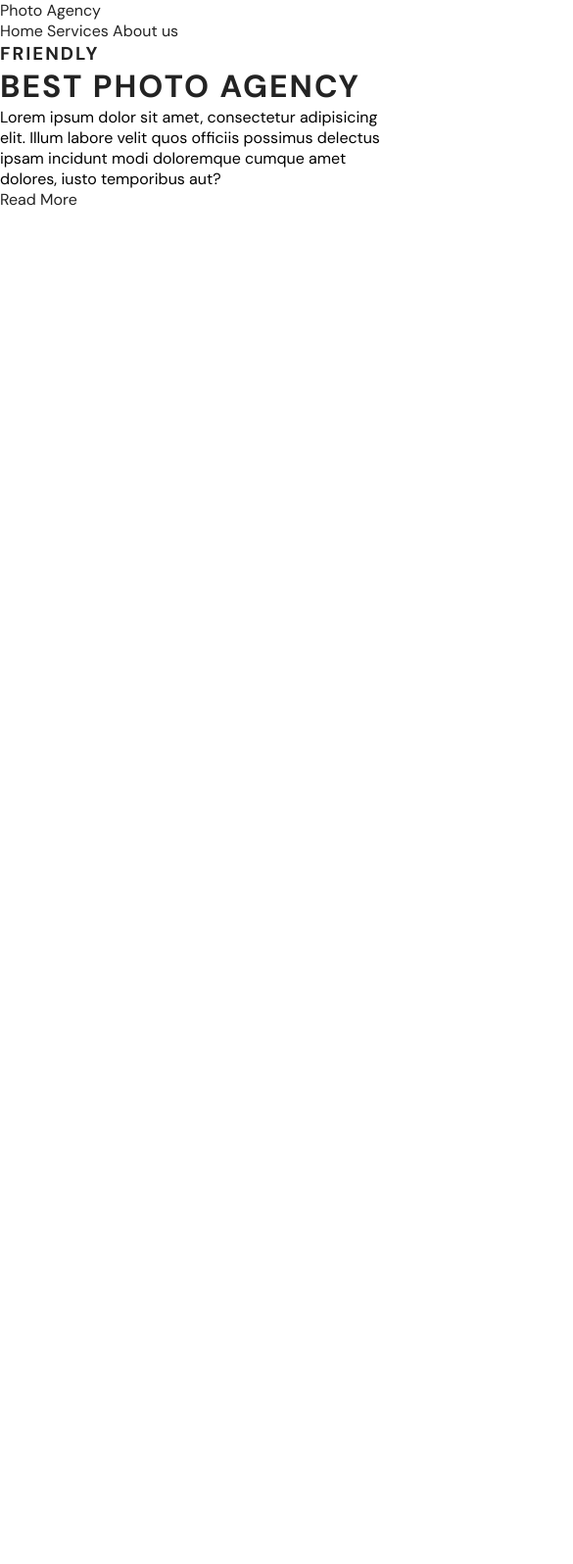
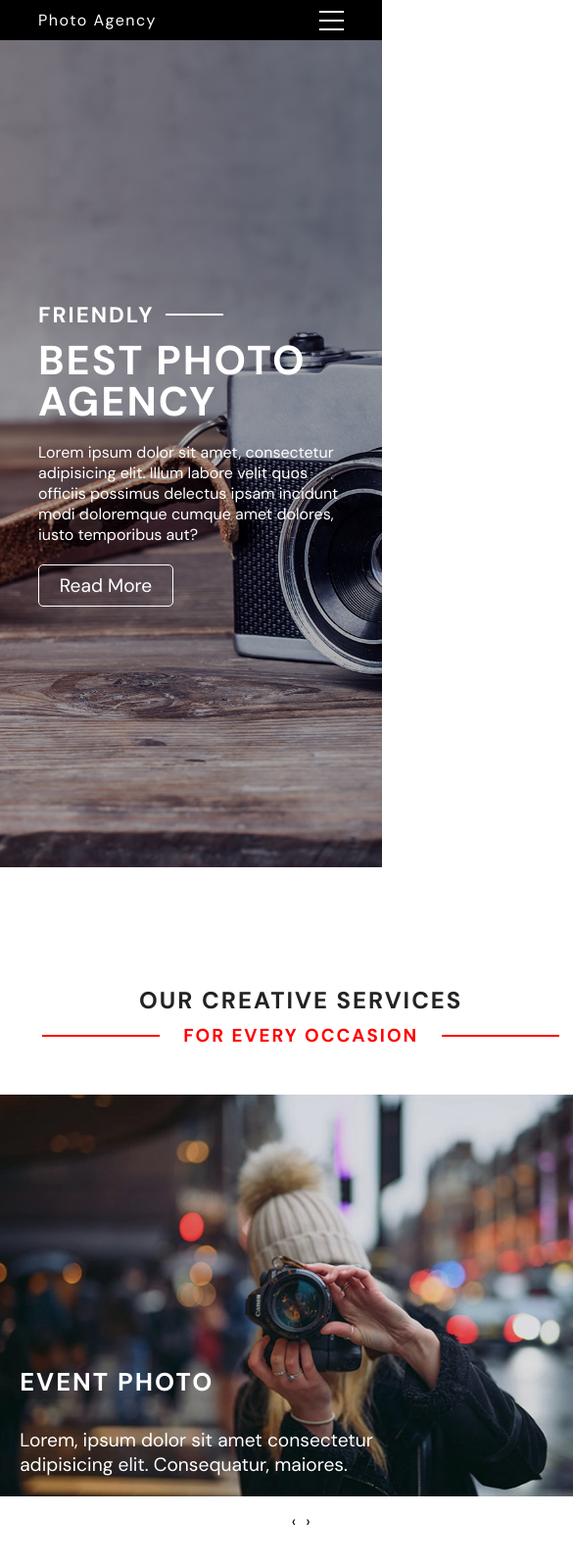
Before and after one commit to paparazzit/radionica, a plain HTML site: page index.html in a window 390 px wide. Shown: the top 1596 px of the page at 98% size, 585 px wide, since content can reach past the window. Before the commit the page ends 844 px from the top, so only its background shows below. Drawn offline with nearby package versions, Linux system fonts and the light colour scheme.

Commit message:
gotov kod

```diff
--- a/index.html
+++ b/index.html
@@ -30,20 +30,77 @@
 
 		<!-- HEADER -->
 		<header id="home">
+			<div class="container-fluid">
 				<hgroup>
 					<h3>Friendly</h3>
 					<h1>Best photo agency</h1>
 					<p>
-					Lorem ipsum dolor sit amet, consectetur adipisicing elit. Illum labore
-					velit quos officiis possimus delectus ipsam incidunt modi doloremque
-					cumque amet dolores, iusto temporibus aut?
+						Lorem ipsum dolor sit amet, consectetur adipisicing elit. Illum
+						labore velit quos officiis possimus delectus ipsam incidunt modi
+						doloremque cumque amet dolores, iusto temporibus aut?
 					</p>
 					<a href="#" class="btn btn-info">Read More</a>
 				</hgroup>
+			</div>
 		</header>
 
 		<!-- SERVICES -->
+		<section id="services">
+			<div class="container">
+				<hgroup class="service-header">
+					<h2>Our creative services</h2>
+					<h3 class="accents">For every occasion</h3>
+				</hgroup>
 
+				<div class="service-wrapper">
+					<div class="owl-carousel owl-theme">
+						<div class="item">
+							<img src="img/item1.jpg" alt="" />
+							<div class="hover-pop">
+								<h3>Event photo</h3>
+								<p>
+									Lorem, ipsum dolor sit amet consectetur adipisicing elit.
+									Consequatur, maiores.
+								</p>
+							</div>
+						</div>
+
+						<div class="item">
+							<img src="img/item2.jpg" alt="" />
+							<div class="hover-pop">
+								<h3>Event photo</h3>
+								<p>
+									Lorem, ipsum dolor sit amet consectetur adipisicing elit.
+									Consequatur, maiores.
+								</p>
+							</div>
+						</div>
+
+						<div class="item">
+							<img src="img/item3.jpg" alt="" />
+							<div class="hover-pop">
+								<h3>Event photo</h3>
+								<p>
+									Lorem, ipsum dolor sit amet consectetur adipisicing elit.
+									Consequatur, maiores.
+								</p>
+							</div>
+						</div>
+
+						<div class="item">
+							<img src="img/item4.jpg" alt="" />
+							<div class="hover-pop">
+								<h3>Event photo</h3>
+								<p>
+									Lorem, ipsum dolor sit amet consectetur adipisicing elit.
+									Consequatur, maiores.
+								</p>
+							</div>
+						</div>
+					</div>
+				</div>
+			</div>
+		</section>
 		<!-- FOOTER -->
 
 		<script
--- a/main.js
+++ b/main.js
@@ -0,0 +1,30 @@
+let burger = document.querySelector(".burger");
+let drop_down = document.querySelector(".drop_down");
+
+burger.addEventListener("click", showDropDown);
+
+function showDropDown() {
+	console.log(this);
+	drop_down.classList.toggle("show");
+}
+
+$(".owl-carousel").owlCarousel({
+	loop: true,
+	margin: 10,
+	nav: true,
+	dots: false,
+	autoplay: true,
+	autoplayTimeout: 3500,
+
+	responsive: {
+		0: {
+			items: 1,
+		},
+		600: {
+			items: 2,
+		},
+		1000: {
+			items: 2,
+		},
+	},
+});
--- a/style.css
+++ b/style.css
@@ -40,19 +40,231 @@ a {
 	text-decoration: none;
 	color: var(--font_drk);
 }
+.container-fluid {
+	width: 80%;
+	margin: 0 auto;
+}
+.container {
+	width: 1500px;
+	min-width: 320px;
+	margin: 0 auto;
+	/* border: 1px solid red; */
+}
+
 /* NAV */
 
+nav {
+	position: fixed;
+	width: 100%;
+	padding: 10px 10%;
+	display: flex;
+	align-items: center;
+	justify-content: space-between;
+	background: var(--black);
+}
+nav a {
+	color: white;
+	letter-spacing: 1.5px;
+}
+.burger {
+	display: none;
+	align-items: center;
+	justify-content: space-between;
+	flex-direction: column;
+	height: 20px;
+	width: 25px;
+	/* border: 1px solid red; */
+}
+.burger span {
+	width: 100%;
+	height: 2px;
+	background: white;
+	display: block;
+}
+.drop_down .link {
+	margin: 0 10px;
+}
+.btn {
+	padding: 0.5rem 1.3rem;
+	border: 1px solid white;
+	border-radius: 5px;
+	color: white;
+	font-size: 1.2rem;
+	display: inline-block;
+	transition: var(--transition-in);
+}
+.btn:hover {
+	background-color: white;
+	color: var(--font_drk);
+	transition: var(--transition-out);
+}
+/* HEADER */
+
+header {
+	background: linear-gradient(rgba(0, 0, 0, 0.37), rgba(0, 0, 0, 0.281)),
+		url(img/bg2.jpg);
+	background-position: center;
+	background-size: cover;
+	height: 100vh;
+	display: flex;
+	align-items: center;
+	justify-content: center;
+}
+header hgroup {
+	color: white;
+	width: 50%;
+	min-width: 320px;
+}
+header hgroup h3 {
+	font-size: 1.4rem;
+	position: relative;
+	display: inline-block;
+	color: white;
+}
+header hgroup h3::after {
+	content: "";
+	width: 50%;
+	height: 2px;
+	background-color: white;
+	display: block;
+	position: absolute;
+	top: 50%;
+	transform: translateY(-50%);
+	left: 110%;
+}
+header hgroup h1 {
+	color: white;
+	margin: 0.8rem 0;
+	font-size: 2.6rem;
+	line-height: 1;
+}
+
+header hgroup p {
+	margin: 20px 0;
+}
+
+/* SERVICES */
+
+section {
+	padding: 80px 0;
+}
+
+.service-header {
+	text-align: center;
+	margin: 40px 0;
+}
+.accents {
+	color: red;
+	margin: 0.5rem 0;
+	display: inline-block;
+	position: relative;
+	/* border: 1px solid red; */
+}
+.accents::after,
+.accents::before {
+	position: absolute;
+	content: "";
+	display: block;
+	width: 50%;
+	height: 2px;
+	background-color: red;
+	top: 50%;
+}
+.accents::after {
+	transform: translateY(-50%);
+	left: 110%;
+}
+.accents::before {
+	right: 110%;
+	transform: translateY(-50%);
+}
+
+.item {
+	position: relative;
+}
+.item img {
+	width: 100%;
+	display: block;
+}
+.hover-pop {
+	position: absolute;
+	width: 100%;
+	height: 100%;
+	background-color: rgba(0, 0, 0, 0.11);
+	top: 0;
+	bottom: 0;
+	right: 0;
+	left: 0;
+	color: white;
+	display: flex;
+	justify-content: flex-end;
+	align-items: flex-start;
+	flex-direction: column;
+	padding: 20px;
+}
+.hover-pop h3 {
+	font-size: 1.6rem;
+	color: white;
+	margin-bottom: 30px;
+}
+.hover-pop p {
+	font-size: 1.2rem;
+	color: white;
+	width: 80%;
+}
 /* RESPONSIVE */
 @media (max-width: 1500px) {
+	.container {
+		width: 1200px;
+	}
 }
 
 @media (max-width: 1200px) {
+	.container {
+		width: calc(1200px * 0.8);
+	}
 }
 
 @media (max-width: 960px) {
+	.container {
+		width: calc(960px * 0.8);
+	}
 }
 
 @media (max-width: 768px) {
+	.container {
+		width: calc(768px * 0.8);
+	}
+	nav {
+		position: relative;
+	}
+	.burger {
+		display: flex;
+		cursor: pointer;
+	}
+	.drop_down {
+		position: absolute;
+		width: 100%;
+		left: 0;
+		right: 0;
+		display: flex;
+		align-items: center;
+		justify-content: center;
+		flex-direction: column;
+		background-color: black;
+		top: 100%;
+		max-height: 0;
+		min-height: 0;
+		transition: var(--transition-out);
+		overflow: hidden;
+	}
+	.drop_down .link {
+		margin: 5px 0;
+	}
+	.drop_down.show {
+		max-height: 220px;
+		transition: var(--transition-in);
+	}
 }
 
 @media (max-width: 618px) {
```
Lines whose indentation alone changed are shown as unchanged.
